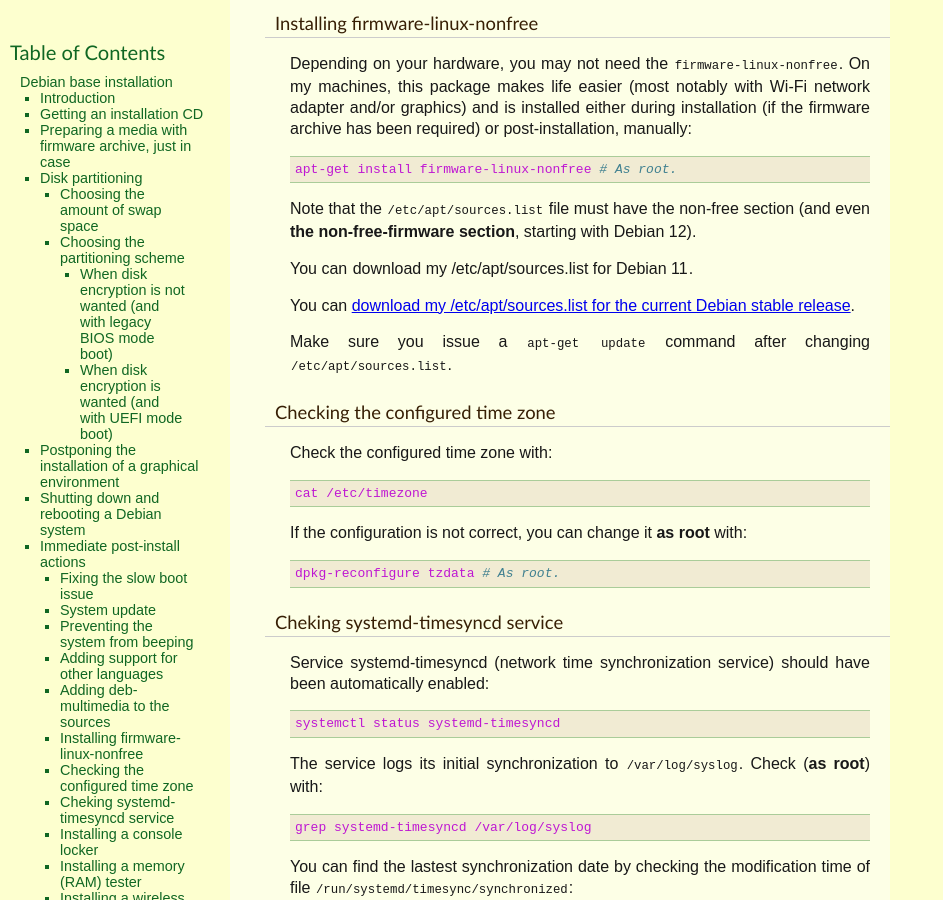
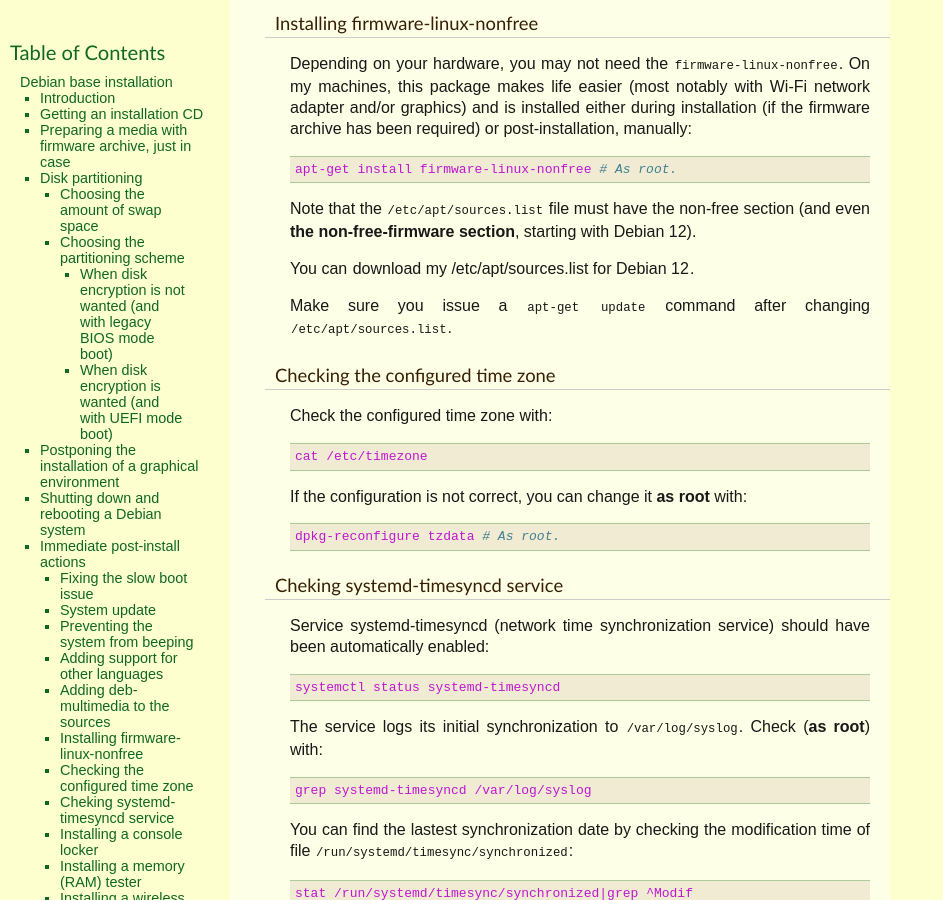
Before and after one commit to thierr26/thierr26_personal_notes_sphinx_sources, a Sphinx documentation site: the page built from source/debian_base_install.rst, in a window 1280 px wide and 900 px high, scrolled down 6870 px. Shown: the whole window, without its empty margins (0-943 px from the left). Built offline with Sphinx 7.4.7, drawn with Linux system fonts in a browser that asks for light colours.

Commit message:
Update the downloadable sources.list

```diff
--- a/source/debian_base_install.rst
+++ b/source/debian_base_install.rst
@@ -417,12 +417,8 @@
 Note that the ``/etc/apt/sources.list`` file must have the non-free section
 (and even **the non-free-firmware section**, starting with Debian 12).
 
-You can :download:`download my /etc/apt/sources.list for Debian 11
+You can :download:`download my /etc/apt/sources.list for Debian 12
 <download/sources.list>`.
-
-You can `download my /etc/apt/sources.list for the current Debian
-stable release
-<https://raw.githubusercontent.com/thierr26/thierr26_config_files/master/system_config/etc/apt/sources.list>`_.
 
 Make sure you issue a ``apt-get update`` command after changing
 ``/etc/apt/sources.list``.
```
Also changed, not shown: 1 other file.
